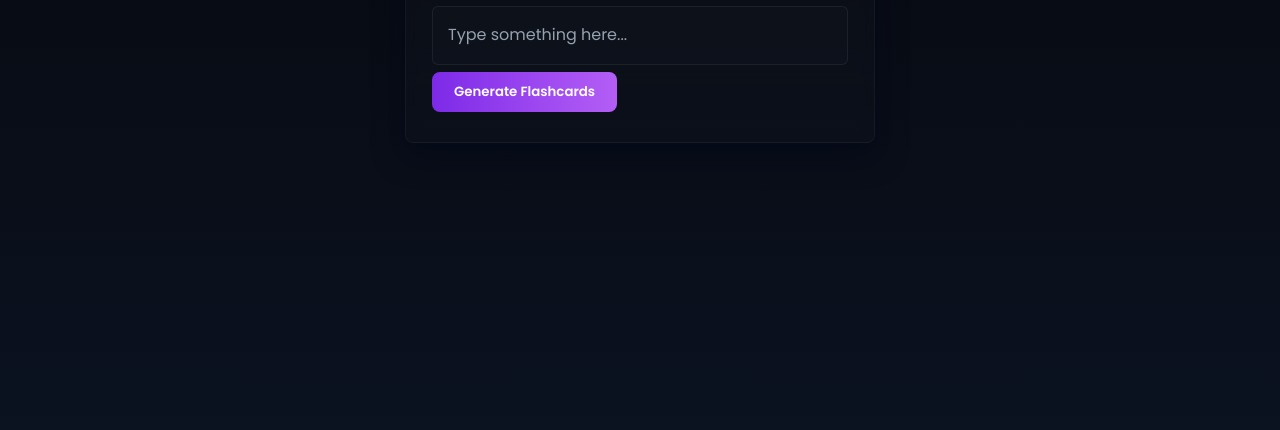
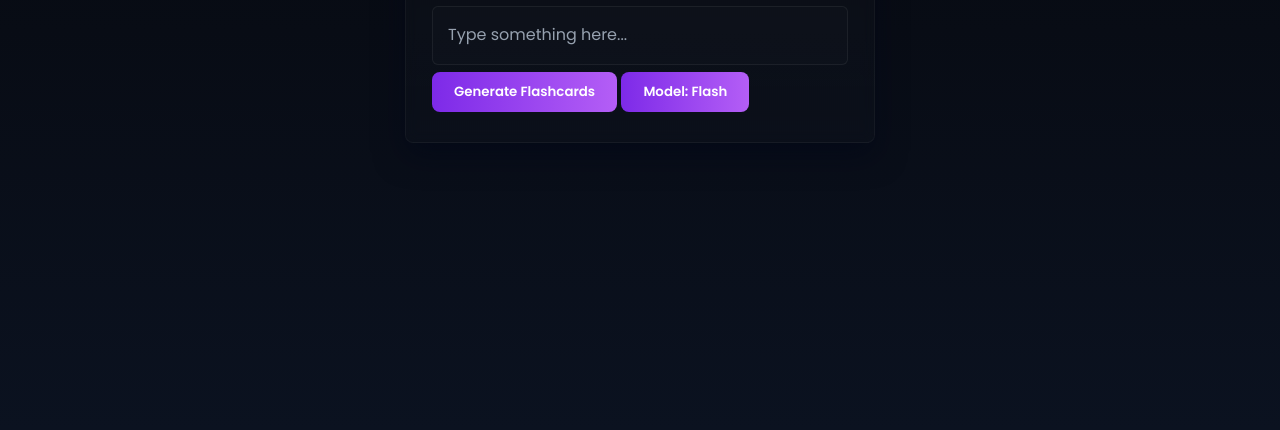
Before and after one commit to PreetamRtd/AnkiGenius, a website built with webpack: page public/index.html in a window 1280 px wide. Shown: the part 370-800 px from the top of the page. Built offline with nearby package versions, Linux system fonts and the light colour scheme; some packages are replaced by stand-ins of ours; no server answers.

Commit message:
model change

```diff
--- a/public/index.html
+++ b/public/index.html
@@ -12,6 +12,7 @@
       <h2>AnkiGenius</h2>
       <textarea id="textarea" spellcheck="false" placeholder="Type something here..." required></textarea>
       <button class="button" id="gen-card-btn">Generate Flashcards</button>
+      <button class="button" id="model-toggle-btn">Model</button>
       <div class="container" id="container">
         <div id="cardContainer" class="cardContainer"></div>
         <div id="anki"></div>
```
